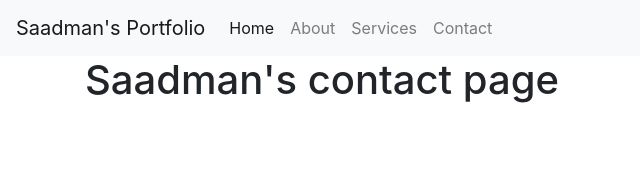
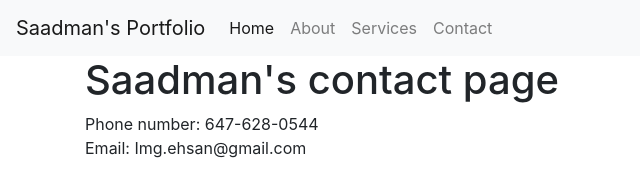
Before and after one commit to cuntslayer69/website, a plain HTML site: page views/contact.html in a window 1280 px wide. Shown: the whole page, without its empty margins (0-640 px from the left). Drawn offline with nearby package versions, Linux system fonts and the light colour scheme.

Commit message:
added contact info

```diff
--- a/views/contact.html
+++ b/views/contact.html
@@ -39,7 +39,10 @@
     </nav>
     <div class='container'>
         <h1>Saadman's contact page</h1>
-
+        <div>
+        Phone number: 647-628-0544  <br />
+        Email: Img.ehsan@gmail.com
+        </div>
     </div>
 
     <!-- Optional JavaScript -->
```
